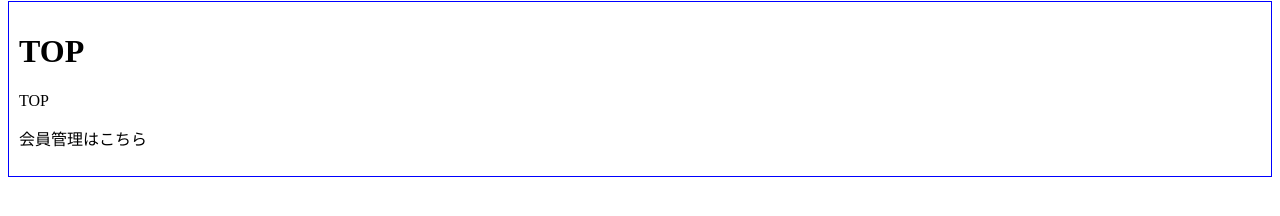
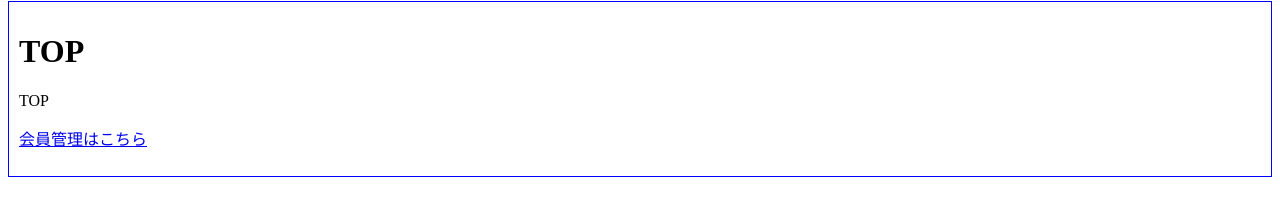
Before and after one commit to arakaki-asdf/hello-vue, a Vue app: page / in a window 1280 px wide. Shown: the part 88-304 px from the top of the page. Built offline with nearby package versions, Linux system fonts and the light colour scheme.

Commit message:
ルーティングリンク追加、動的インポート

```diff
--- a/src/router/index.ts
+++ b/src/router/index.ts
@@ -8,6 +8,13 @@ const routeSettings: RouteRecordRaw[] = [
         name: "AppTop",
         component: AppTop,
     },
+    {
+        path: "/member/memberList",
+        name: "MemberList",
+        component: () => {
+            return import("@/views/member/MemberList.vue");
+        }
+    }
 ];
 
 const router = createRouter({
--- a/src/views/AppTop.vue
+++ b/src/views/AppTop.vue
@@ -1,3 +1,6 @@
+<script setup lang="ts">
+import { RouterLink } from "vue-router";
+</script>
 <template>
     <h1>TOP</h1>
     <nav id="breadcrumbs">
@@ -6,6 +9,11 @@
         </ul>
     </nav>
     <section>
-        <p>会員管理はこちら</p>
+        <p>
+            <!-- index.tsで指定したルーティングのnameプロパティを指定 -->
+            <RouterLink v-bind:to="{name: 'MemberList'}">
+                会員管理はこちら
+            </RouterLink>
+        </p>
     </section>
 </template>
--- /dev/null
+++ b/src/views/member/MemberList.vue
@@ -0,0 +1,6 @@
+<template>
+    <h1>会員管理</h1>
+    <section>
+        <h2>会員リスト</h2>
+    </section>
+</template>
```
